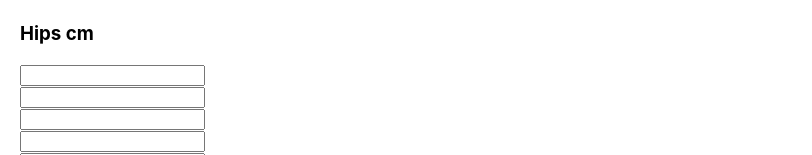
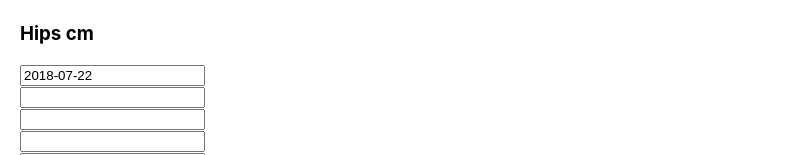
Before and after one commit to lblake/react-body-analysis, a React (Create React App) app: page / in a window 1280 px wide. Shown: the part 539-694 px from the top of the page, without its empty margins (0-812 px from the left). Built offline with nearby package versions, Linux system fonts and the light colour scheme.

Commit message:
updated input to use new props

```diff
--- a/src/components/ColumnInputs.js
+++ b/src/components/ColumnInputs.js
@@ -2,7 +2,11 @@ const ColumnInputs = (props) => {
   console.log(props);
   return (
     <div>
-      <input type='text' value={props.value} />
+      <input
+        type='text'
+        onChange={props.handleInputProp}
+        value={props.dateProp}
+      />
     </div>
   );
 };
```
